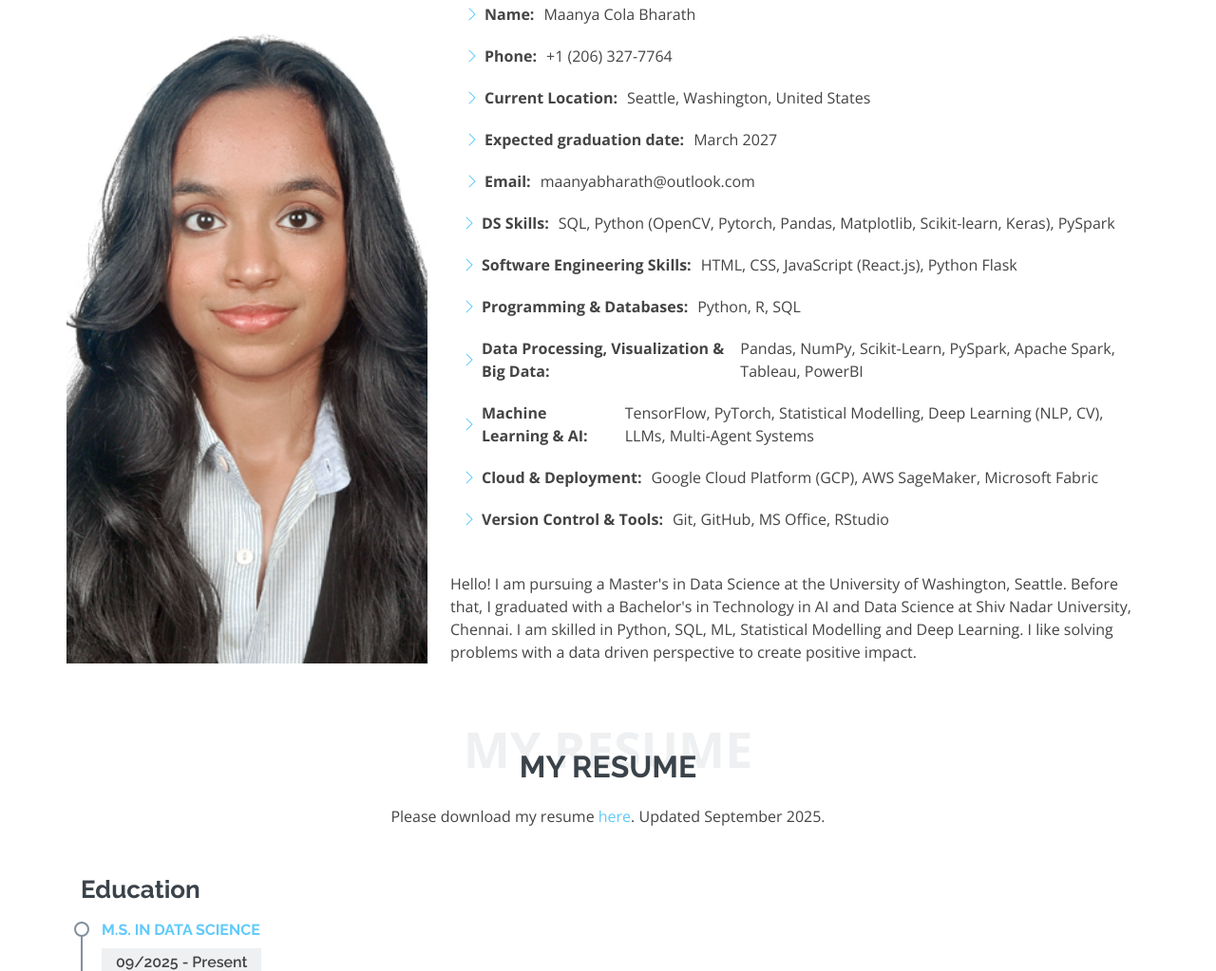
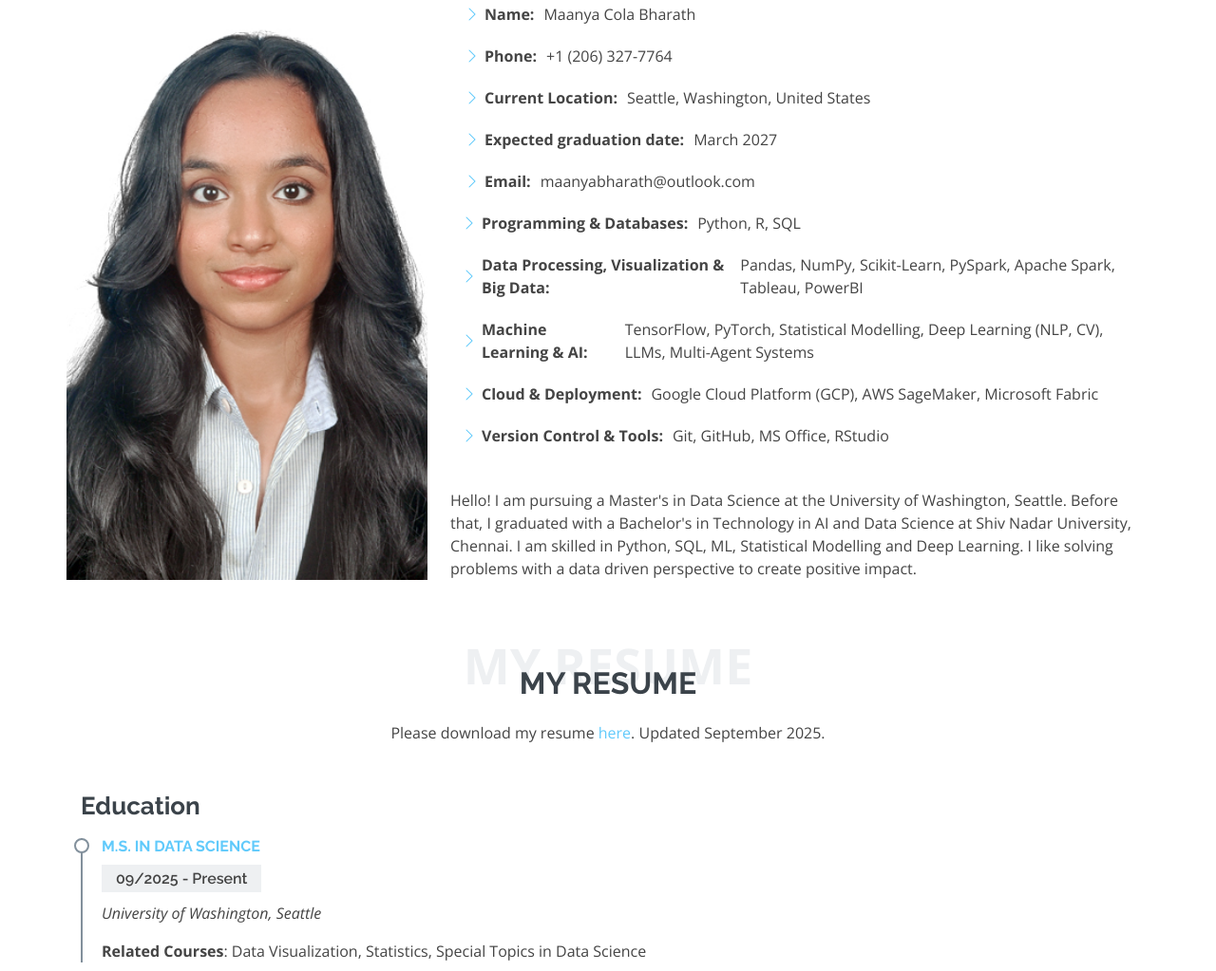
Before and after one commit to maanyabharath/maanyabharath.github.io, a plain HTML site: page index.html in a window 1280 px wide. Shown: the part 999-2022 px from the top of the page at 95% size. Drawn offline with nearby package versions, Linux system fonts and the light colour scheme.

Commit message:
Update index.html

```diff
--- a/index.html
+++ b/index.html
@@ -114,15 +114,7 @@
                 <div class="col-lg-12">
                   <ul>
                     <!-- <li><i class="bi bi-chevron-right"></i> <strong>Research Interest:</strong> <span>Natural Language Processing, Recommendation Algorithm</span></li> -->
-                    <li><i class="bi bi-chevron-right"></i> <strong>DS Skills:</strong>
-                      <span>
-                        SQL, Python (OpenCV, Pytorch, Pandas, Matplotlib, Scikit-learn, Keras), PySpark
-                      </span>
-                    </li>
-                    <li><i class="bi bi-chevron-right"></i> <strong>Software Engineering Skills:</strong>
-                      <span>
-                        HTML, CSS, JavaScript (React.js), Python Flask
-                      </span>
+
                       <li><i class="bi bi-chevron-right"></i> <strong>Programming & Databases:</strong>
                       <span>
                         Python, R, SQL
```
